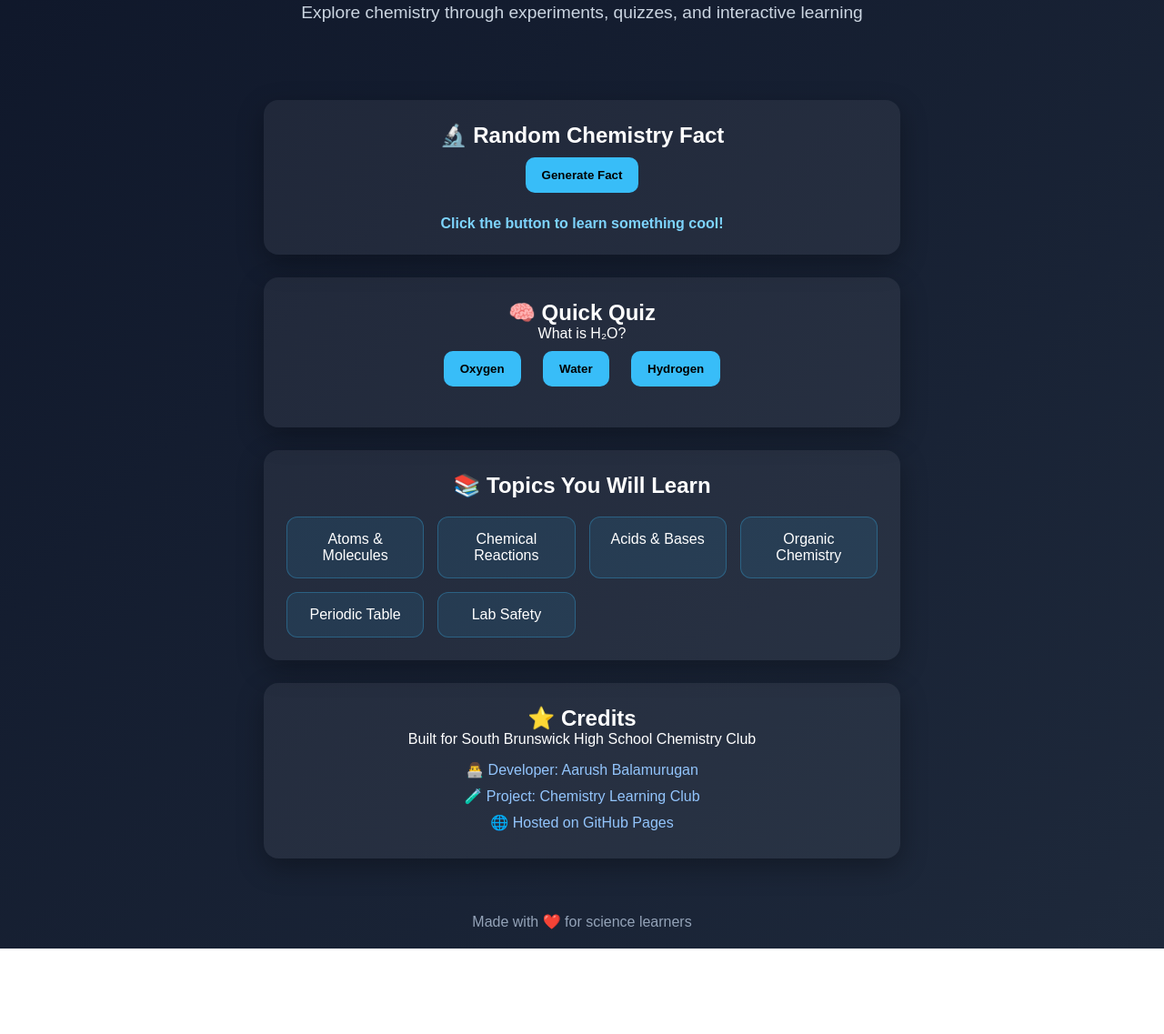
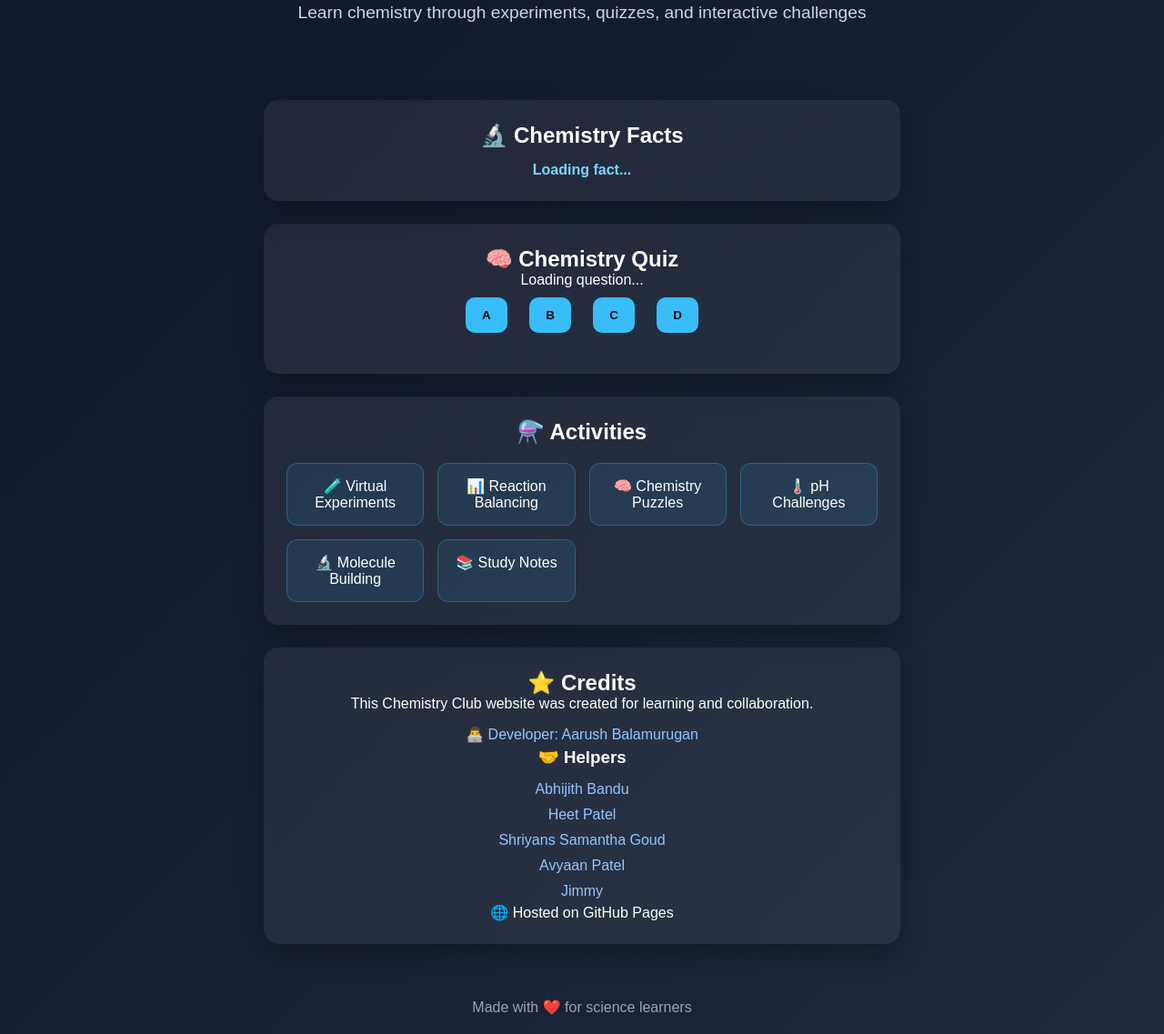
Before and after one commit to aarsdev/Chemistry-Club, a plain HTML site: page index.html in a window 1280 px wide. Shown: the part 127-1264 px from the top of the page at 91% size. Before the commit the page ends 1170 px from the top, so only its background shows below. Drawn offline with Linux system fonts and the light colour scheme.

Commit message:
Update index.html

```diff
--- a/index.html
+++ b/index.html
@@ -5,56 +5,51 @@
   <meta charset="UTF-8">
   <meta name="viewport" content="width=device-width, initial-scale=1.0">
   <title>Chemistry Club</title>
-
   <link rel="stylesheet" href="style.css">
 </head>
 
 <body>
 
-  <!-- HEADER -->
 <header class="hero">
   <h1>🧪 Chemistry Club</h1>
-    <p>Explore chemistry through experiments, quizzes, and interactive learning</p>
+  <p>Learn chemistry through experiments, quizzes, and interactive challenges</p>
 </header>
 
-  <!-- MAIN -->
 <main>
 
-    <!-- FACT SECTION -->
+  <!-- FACTS -->
   <section class="card">
-      <h2>🔬 Random Chemistry Fact</h2>
-
-      <button onclick="showFact()">Generate Fact</button>
-
-      <p id="factBox">Click the button to learn something cool!</p>
+    <h2>🔬 Chemistry Facts</h2>
+    <p id="factBox">Loading fact...</p>
   </section>
 
-    <!-- QUIZ SECTION -->
+  <!-- QUIZ -->
   <section class="card">
-      <h2>🧠 Quick Quiz</h2>
+    <h2>🧠 Chemistry Quiz</h2>
 
-      <p>What is H₂O?</p>
+    <p id="question">Loading question...</p>
 
     <div class="button-row">
-        <button onclick="checkAnswer('wrong')">Oxygen</button>
-        <button onclick="checkAnswer('correct')">Water</button>
-        <button onclick="checkAnswer('wrong')">Hydrogen</button>
+      <button onclick="checkAnswer(0)">A</button>
+      <button onclick="checkAnswer(1)">B</button>
+      <button onclick="checkAnswer(2)">C</button>
+      <button onclick="checkAnswer(3)">D</button>
     </div>
 
     <p id="quizResult"></p>
   </section>
 
-    <!-- TOPICS -->
+  <!-- ACTIVITIES -->
   <section class="card">
-      <h2>📚 Topics You Will Learn</h2>
+    <h2>⚗️ Activities</h2>
 
     <div class="grid">
-        <div class="box">Atoms & Molecules</div>
-        <div class="box">Chemical Reactions</div>
-        <div class="box">Acids & Bases</div>
-        <div class="box">Organic Chemistry</div>
-        <div class="box">Periodic Table</div>
-        <div class="box">Lab Safety</div>
+      <div class="box">🧪 Virtual Experiments</div>
+      <div class="box">📊 Reaction Balancing</div>
+      <div class="box">🧠 Chemistry Puzzles</div>
+      <div class="box">🌡️ pH Challenges</div>
+      <div class="box">🔬 Molecule Building</div>
+      <div class="box">📚 Study Notes</div>
     </div>
   </section>
 
@@ -62,13 +57,23 @@
   <section class="card">
     <h2>⭐ Credits</h2>
 
-      <p>Built for South Brunswick High School Chemistry Club</p>
+    <p>This Chemistry Club website was created for learning and collaboration.</p>
 
     <ul>
       <li>👨‍💻 Developer: Aarush Balamurugan</li>
-        <li>🧪 Project: Chemistry Learning Club</li>
-        <li>🌐 Hosted on GitHub Pages</li>
     </ul>
+
+    <h3>🤝 Helpers</h3>
+
+    <ul>
+      <li>Abhijith Bandu</li>
+      <li>Heet Patel</li>
+      <li>Shriyans Samantha Goud</li>
+      <li>Avyaan Patel</li>
+      <li>Jimmy</li>
+    </ul>
+
+    <p>🌐 Hosted on GitHub Pages</p>
   </section>
 
 </main>
@@ -80,5 +85,4 @@
 <script src="script.js"></script>
 
 </body>
-
 </html>
```
Lines whose indentation alone changed are shown as unchanged.
